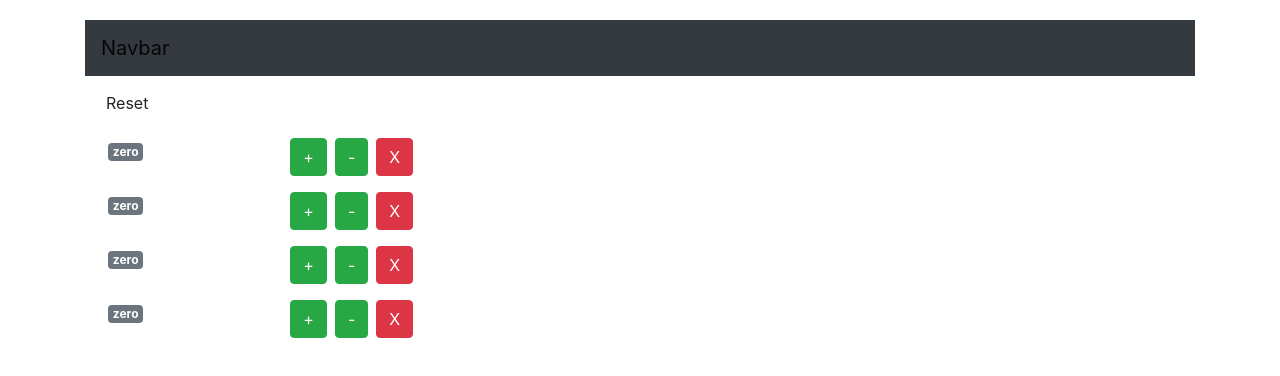
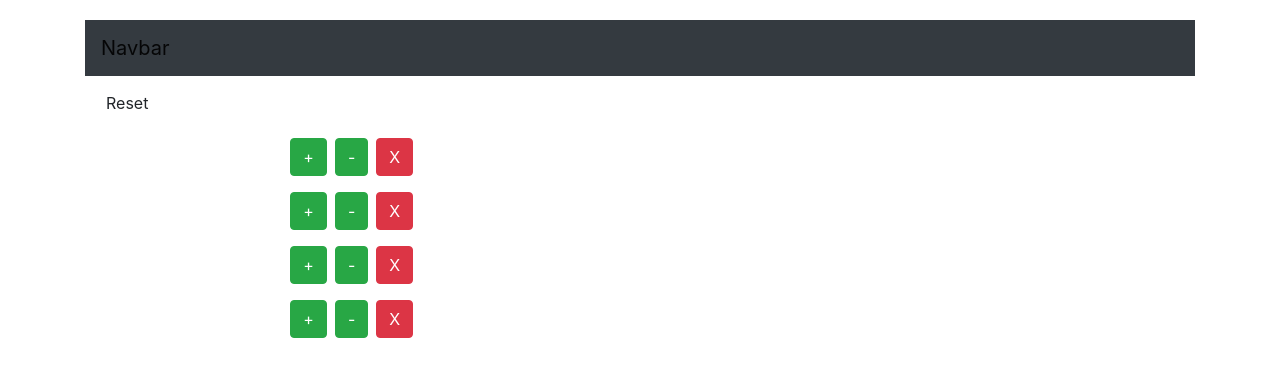
Before and after one commit to PeymanHosseini/react, a React (Create React App) app: page / in a window 1280 px wide. Shown: the top 376 px of the page. Built offline with nearby package versions, Linux system fonts and the light colour scheme.

Commit message:
fixing props of child

```diff
--- a/src/App.js
+++ b/src/App.js
@@ -1,7 +1,6 @@
 import React, { Component } from "react";
 import "./App.css";
 import Navbar from "./components/navbar";
-
 import Counters from "./components/counters";
 
 class App extends Component {
@@ -17,9 +16,10 @@ class App extends Component {
     return (
       <main className="container">
         <Navbar />
+
         <Counters
-          counters={this.state.counters.id}
-          counterValue={this.state.counters.value}
+          key={this.state.counters.id}
+          countersApp={this.state.counters}
         />
       </main>
     );
--- a/src/components/counter.jsx
+++ b/src/components/counter.jsx
@@ -6,17 +6,19 @@ class Counter extends Component {
       <div>
         <div className="container">
           <div className="row p-2 ">
-            <div class="col-sm-2">
-              <span className="badge badge-secondary">zero</span>
+            <div className="col-sm-2">
+              <span className="badge badge-secondary">
+                {this.props.counterVal}
+              </span>
             </div>
-            <div class="col-sm-10">
-              <button type="button" class="btn btn-success mr-2">
+            <div className="col-sm-10">
+              <button type="button" className="btn btn-success mr-2">
                 +
               </button>
-              <button type="button" class="btn btn-success mr-2">
+              <button type="button" className="btn btn-success mr-2">
                 -
               </button>
-              <button type="button" class="btn btn-danger mr-2">
+              <button type="button" className="btn btn-danger mr-2">
                 X
               </button>
             </div>
--- a/src/components/counters.jsx
+++ b/src/components/counters.jsx
@@ -2,17 +2,15 @@ import React, { Component } from "react";
 import Counter from "./counter";
 
 class Counters extends Component {
-  state = {};
   render() {
     return (
       <div>
-        <button type="button" class="btn  m-2">
+        <button type="button" className="btn  m-2">
           Reset
         </button>
-        <Counter />
-        <Counter />
-        <Counter />
-        <Counter />
+        {this.props.countersApp.map(counter => (
+          <Counter key={counter.id} />
+        ))}
       </div>
     );
   }
--- a/src/components/navbar.jsx
+++ b/src/components/navbar.jsx
@@ -5,7 +5,7 @@ class Navbar extends Component {
     return (
       <div>
         <nav className="navbar navbar-light bg-dark">
-          <a className="navbar-brand" href="#">
+          <a className="navbar-brand" href="www.google.com">
             Navbar
           </a>
         </nav>
```
